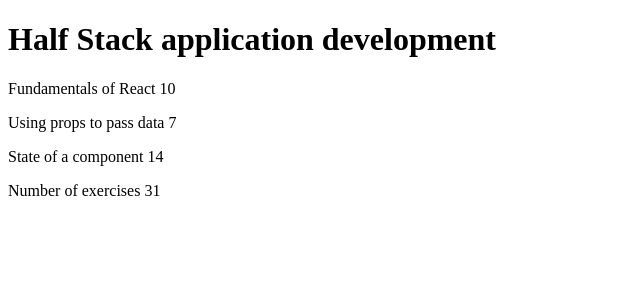
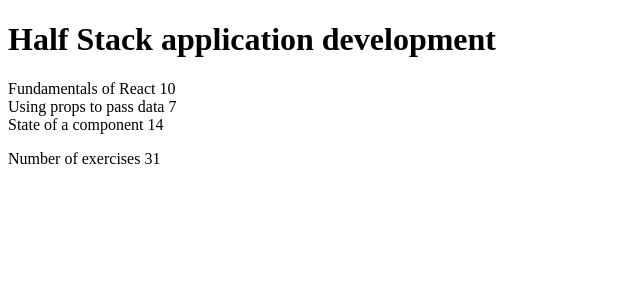
Before and after one commit to Quanillo/fsbootcamp, a React (Create React App) app in the folder part1/: page / in a window 1280 px wide. Shown: the top 300 px of the page, without its empty margins (0-640 px from the left). Built offline with nearby package versions, Linux system fonts and the light colour scheme.

Commit message:
A y B terminados

```diff
--- a/part1/src/index.js
+++ b/part1/src/index.js
@@ -2,37 +2,57 @@
 import ReactDOM from 'react-dom'
 
 /*
-const Title = ({course}) => <h1>{course}</h1>
+const Header = ({course}) => <h1>{course}</h1>
 **/
 
-const Title = (props) => {
+const Header = (props) => {
   return <h1>{props.course}</h1>
 }
 
+
 const Content = (props) => {
-  return <p>{props.part} {props.ex}</p>
+  return (
+    <div>
+      <Part part = {props.parts[0].name} ex = {props.parts[0].exercises} /><br/>
+      <Part part = {props.parts[1].name} ex = {props.parts[1].exercises} /><br/>
+      <Part part = {props.parts[2].name} ex = {props.parts[2].exercises} /><br/>
+    </div>
+  )
+}
+
+const Part = (props) => {
+  const part = props.part + ' ' + props.ex
+  return part
 }
 
 const Total = (props) => {
-  return <p>{props.msg} {props.n1 + props.n2 + props.n3}</p>
+  return <p>{props.msg} {props.parts[0].exercises + props.parts[1].exercises + props.parts[2].exercises}</p>
 }
 
 const App = () => {
-  const course = 'Half Stack application development'
-  const part1 = 'Fundamentals of React'
-  const exercises1 = 10
-  const part2 = 'Using props to pass data'
-  const exercises2 = 7
-  const part3 = 'State of a component'
-  const exercises3 = 14
-  const message = 'Number of exercises'
+  const course = {
+    name: 'Half Stack application development',
+    parts: [
+      {
+        name: 'Fundamentals of React',
+        exercises: 10
+      },
+      {
+        name: 'Using props to pass data',
+        exercises: 7
+      },
+      {
+        name: 'State of a component',
+        exercises: 14
+      }
+    ],
+    message: 'Number of exercises'
+  }
   return (
     <div>
-      <Title course = {course} />
-      <Content part = {part1} ex = {exercises1} />
-      <Content part = {part2} ex = {exercises2} />
-      <Content part = {part3} ex = {exercises3} />
-      <Total msg = {message} n1 = {exercises1} n2 = {exercises2} n3 = {exercises3} />
+      <Header course = {course.name} />
+      <Content parts = {course.parts} />
+      <Total msg = {course.message} parts = {course.parts} />
     </div>
   )
 }
```
